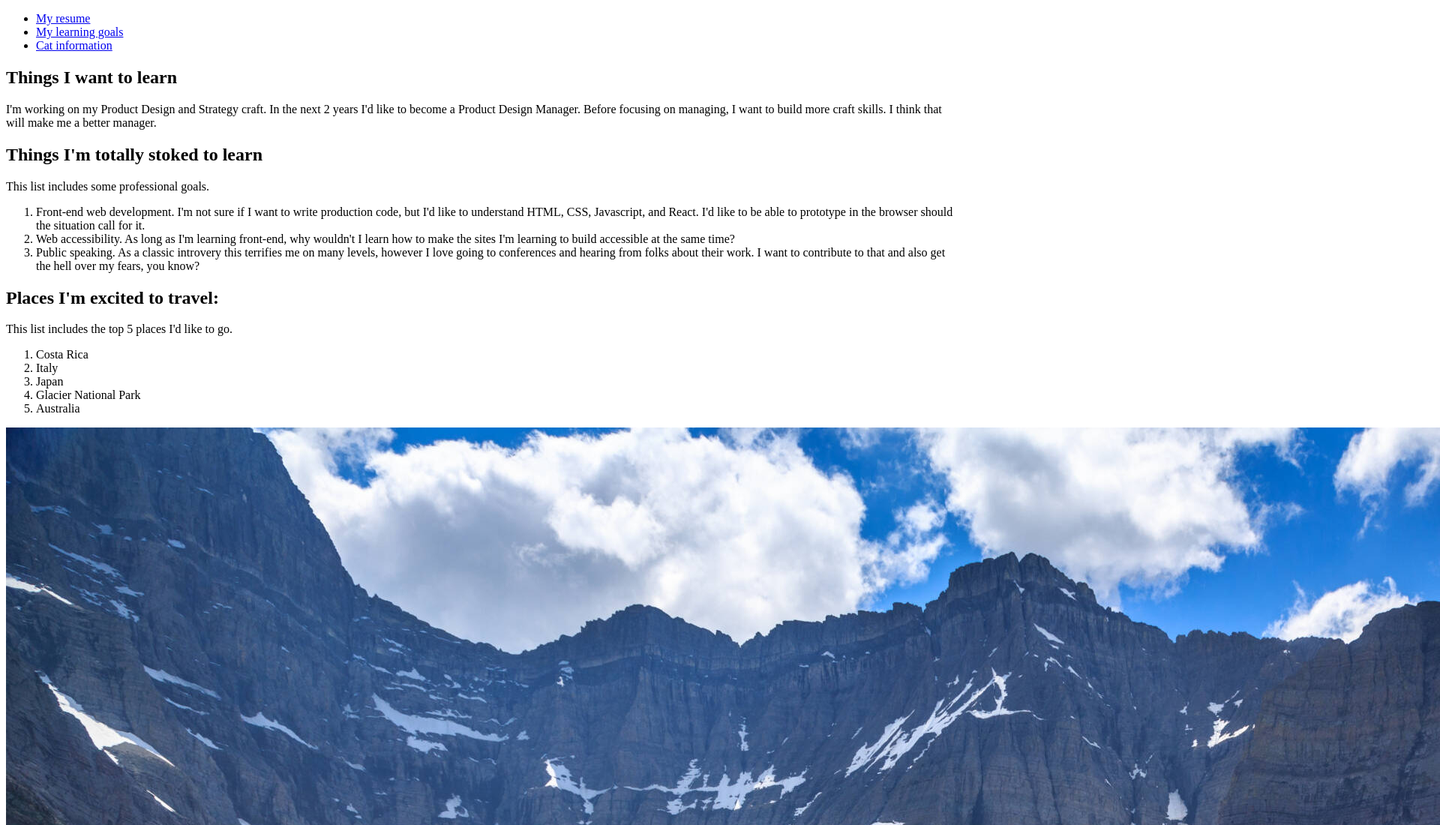
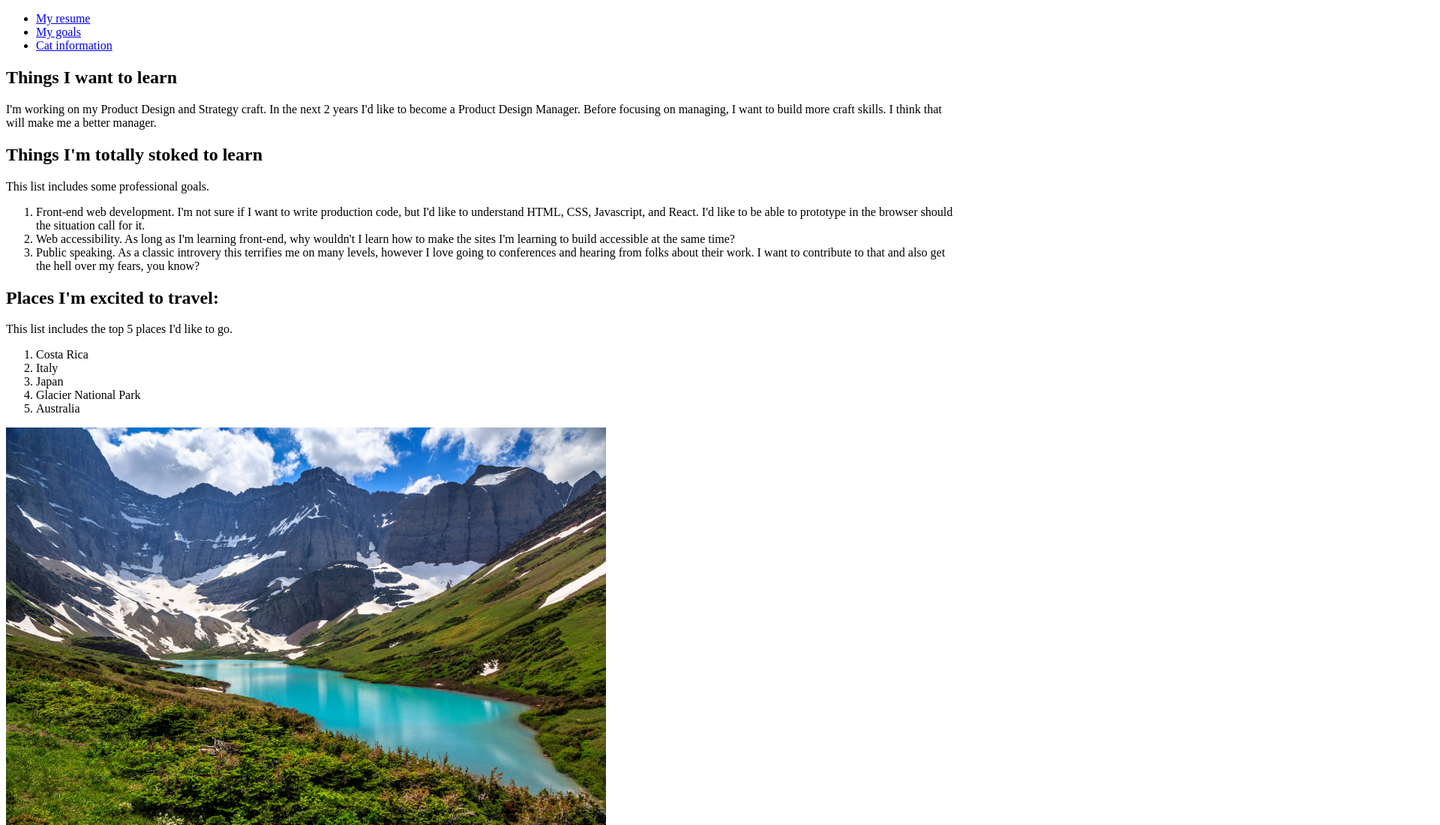
Before and after one commit to bridgetghapner/project-1, a plain HTML site: page learning-goals.html in a window 1280 px wide. Shown: the top 1100 px of the page at 75% size, 1920 px wide, since content can reach past the window. Drawn offline with Linux system fonts and the light colour scheme.

Commit message:
type changes, image width change

```diff
--- a/learning-goals.html
+++ b/learning-goals.html
@@ -2,13 +2,13 @@
 <html lang="en">
 	<head>
 		<meta charset="UTF-8">
-		<title>Learning Goals</title>
+		<title>My goals</title>
 	</head>
 	<body>
 		<nav>
 			<ul>
 			  <li><a href="index.html">My resume</a></li>
-			  <li><a href="#goals">My learning goals</a></li>
+			  <li><a href="#goals">My goals</a></li>
 			  <li><a href="cat-information.html">Cat information</a></li>
 			</ul>
 		</nav>
@@ -33,7 +33,7 @@
 				<li>Glacier National Park</li>
 				<li>Australia</li>
 			</ol>
-			<img src="images/glacier-national-park.jpg" alt="mountains and a lake in glacier national park">
+			<img src="images/glacier-national-park.jpg" alt="mountains and a lake in glacier national park" width="800">
 		</section>
 	</body>
 	</html>
```
